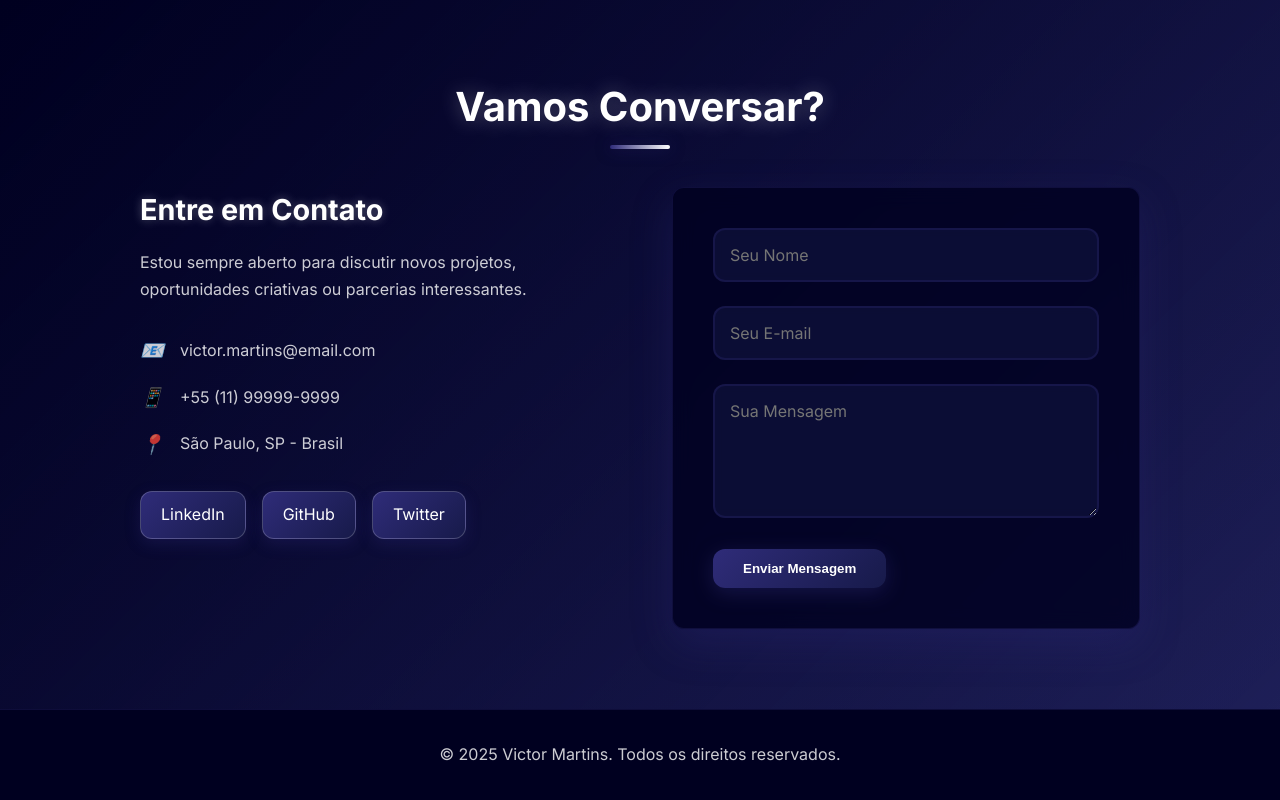
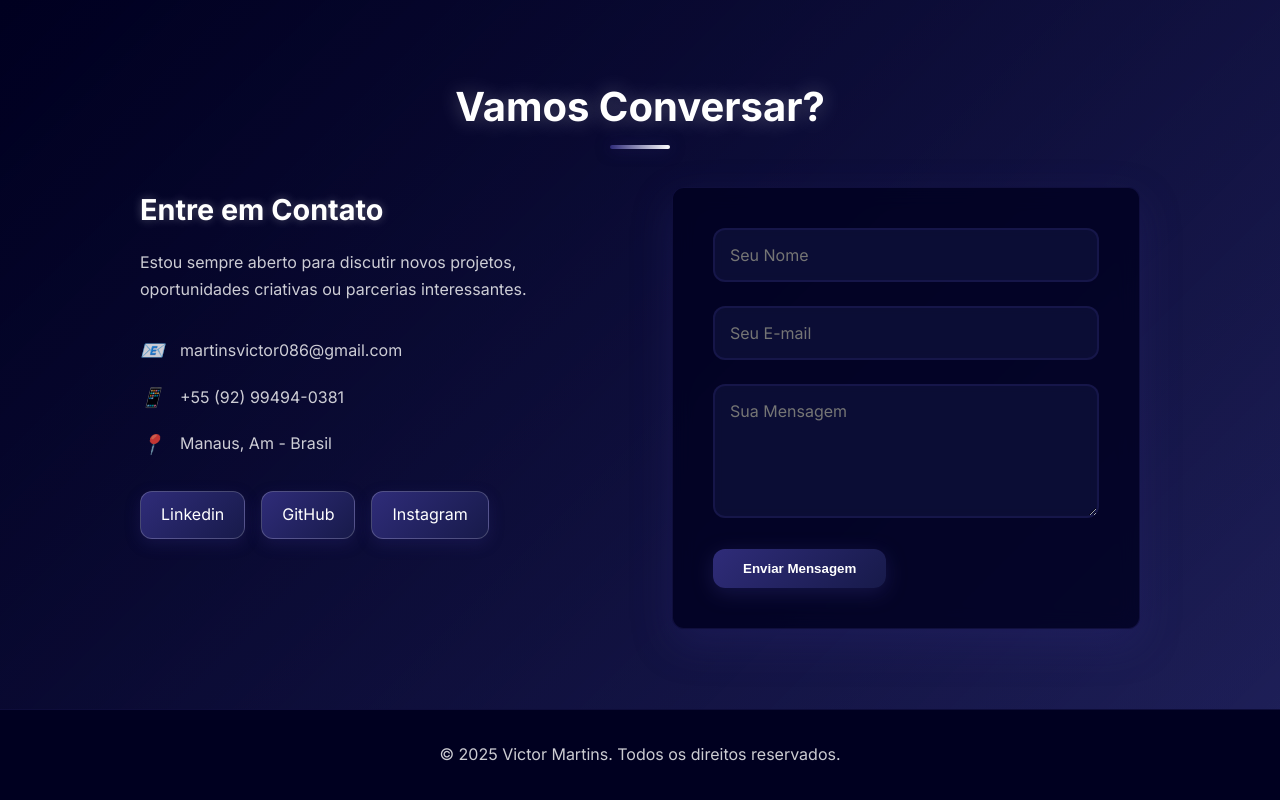
Before and after one commit to VictorMartins086/VictorMartins086.github.io, a plain HTML site: page index.html in a window 1280 px wide. Shown: the part 2898-3698 px from the top of the page. Drawn offline with Linux system fonts and the light colour scheme.

Commit message:
Update contact information and social links in the footer

```diff
--- a/index.html
+++ b/index.html
@@ -285,20 +285,20 @@
                     <p>Estou sempre aberto para discutir novos projetos, oportunidades criativas ou parcerias interessantes.</p>
                     <div class="contact-item">
                         <i class="icon">📧</i>
-                        <span>victor.martins@email.com</span>
+                        <span>martinsvictor086@gmail.com</span>
                     </div>
                     <div class="contact-item">
                         <i class="icon">📱</i>
-                        <span>+55 (11) 99999-9999</span>
+                        <span>+55 (92) 99494-0381</span>
                     </div>
                     <div class="contact-item">
                         <i class="icon">📍</i>
-                        <span>São Paulo, SP - Brasil</span>
+                        <span>Manaus, Am - Brasil</span>
                     </div>
                     <div class="social-links">
-                        <a href="#" class="social-link">LinkedIn</a>
-                        <a href="#" class="social-link">GitHub</a>
-                        <a href="#" class="social-link">Twitter</a>
+                        <a href="https://www.linkedin.com/in/victor-martins-9528a122b/" class="social-link">Linkedin</a>
+                        <a href="https://github.com/VictorMartins086?tab=repositories" class="social-link">GitHub</a>
+                        <a href="https://www.instagram.com/martins_victor92?igsh=MTd3MjdkY2U4aDE4Nw==" class="social-link">Instagram</a>
                     </div>
                 </div>
                 <form class="contact-form">
```
